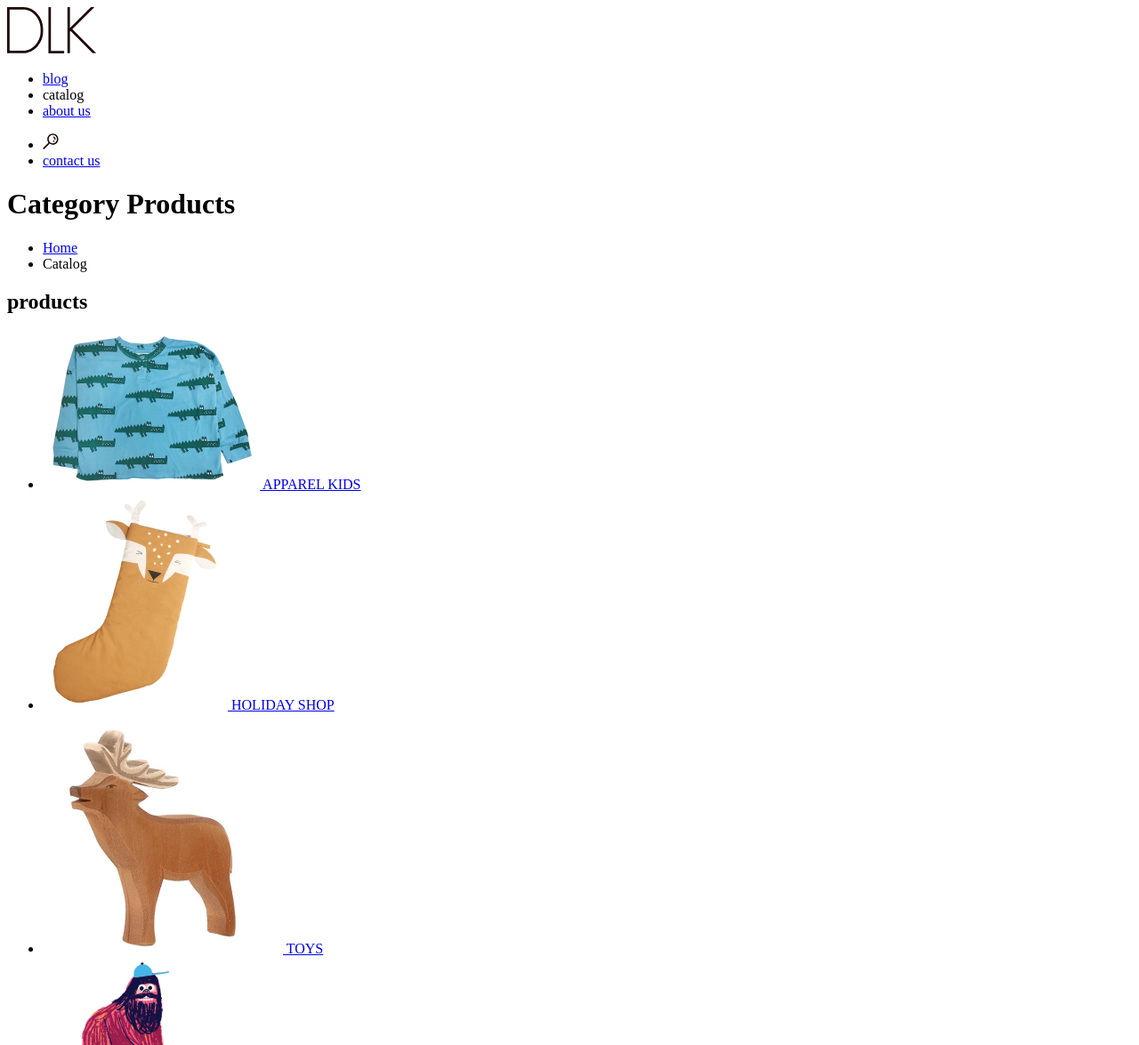
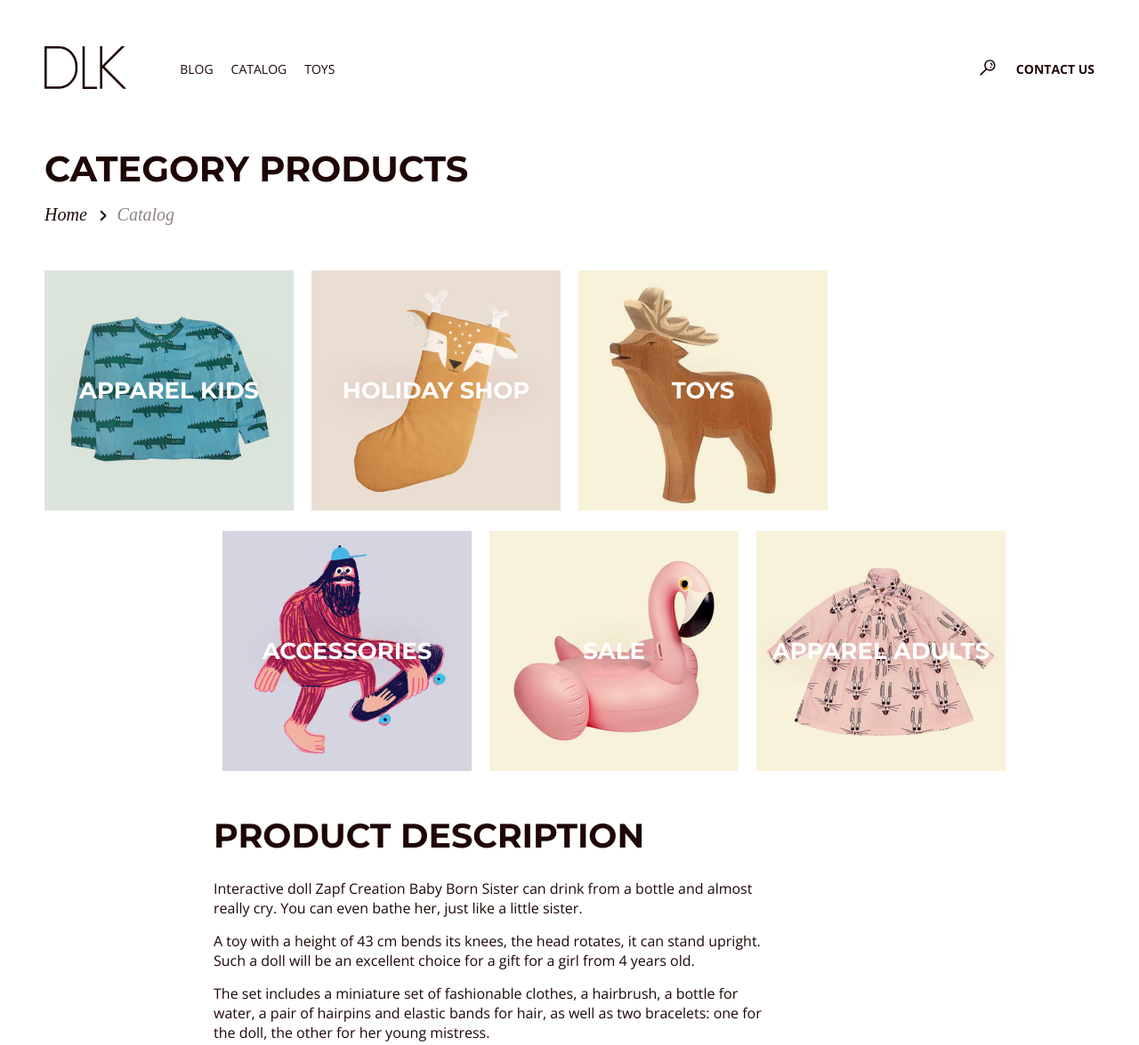
Before and after one commit to dl-academy-edu/vt-idiyatov-alexander, a plain HTML site: page folders/CategoryProducts/index.html in a window 1280 px wide. Shown: the top 1175 px of the page at 89% size. Drawn offline with nearby package versions, Linux system fonts and the light colour scheme.

Commit message:
страница CategoryProducts

```diff
--- a/folders/CategoryProducts/index.html
+++ b/folders/CategoryProducts/index.html
@@ -3,58 +3,57 @@
   <head>
     <meta charset="UTF-8">
     <title>Design Life Kids</title>
+    <link href="https://fonts.googleapis.com/css?family=Montserrat:300,700|Open+Sans:400,700|Roboto&display=swap" rel="stylesheet">
+    <link rel="stylesheet" href="https://cdnjs.cloudflare.com/ajax/libs/normalize/8.0.1/normalize.min.css">
+    <link rel="stylesheet" href="/common.css">
+    <link rel="stylesheet" href="/folders/CategoryProducts/style.css">
   </head>
   <body>
-    <header>
-      <a href="/Index.html">
-        <img class="header-log" src="/images/logo.svg" alt="logo">
+    <header class="header container">
+      <a href="#">
+        <img class="header-log" src="/images/logo.svg" alt="logo" />
       </a>
       <nav class="header-nav">
-        <ul>
-          <li><a class="link" href="#">blog</a></li>
-          <li>catalog</li>
-          <li><a class="link" href="#">about us</a></li>
+        <ul class="header-list-links list-point-none">
+          <li><a class="link" href="/folders/Blog/index.html">blog</a></li>
+          <li><a class="link" href="#">catalog</a></li>
+          <li><a class="link" href="/folders/Toys/index.html">toys</a></li>
         </ul>
-        <ul>
+        <ul class="header-list-contacts list-point-none">
           <li><a href="#">
             <img class="header-button header-search-button" src="/images/search.svg" alt="search">
           </a></li>
-          <li><a class="link" href="#">contact us</a></li>
+          <li><a class="contact-link" href="#">contact us</a></li>
         </ul>
       </nav>
     </header>
     <main>
-      <h1 class="title">Category Products</h1>
-      <div class="breadcrumbs">
-        <ul class="breadcrumbs">
-          <li><a class="breadcrumbs-link" href="http://127.0.0.1:5500/Index.html">Home</a></li>
-          <li class="breadcrumbs-text">Catalog</li>
+      <h1 class="title container">Category Products</h1>
+      <div class="breadcrumbs container">
+        <ul class="breadcrumbs list-point-none">
+          <li><a class="breadcrumbs-link" href="/index.html">Home</a></li>
+          <li class="breadcrumbs-item"></li>
+          <li class="breadcrumbs-active">Catalog</li>
         </ul>
       </div>
-      <section class="products">
+      <section class="products container">
         <h2 class="hidden">products</h2>
-        <ul>
-          <li><a class="products-link" href="#">
-            <img class="products-img" src="/images/products1.jpg" alt="apparel kids">
-            APPAREL KIDS</a></li>
-          <li><a class="products-link" href="#">
-            <img class="products-img" src="/images/products2.jpg" alt="holiday shop">
-            HOLIDAY SHOP</a></li>
-          <li><a class="products-link" href="#">
-            <img class="products-img" src="/images/products3.jpg" alt="toys">
-            TOYS</a></li>
-          <li><a class="products-link" href="#">
-            <img class="products-img" src="/images/products4.jpg" alt="accessories">
-            ACCESSORIES</a></li>
-          <li><a class="products-link" href="#">
-            <img class="products-img" src="/images/products5.jpg" alt="sale">
-            SALE</a></li>
-          <li><a class="products-link" href="#">
-            <img class="products-img" src="/images/products6.jpg" alt="apparel adults">
-            APPAREL ADULTS</a></li>
-        </ul>
+          <div class="products-links">
+            <a class="products-link link-kids" href="#">
+              APPAREL KIDS</a>
+            <a class="products-link link-shop" href="#">
+              HOLIDAY SHOP</a>
+            <a class="products-link link-toys" href="/folders/Toys/index.html">
+              TOYS</a>
+            <a class="products-link link-accessories" href="#">
+              ACCESSORIES</a>
+            <a class="products-link link-sale" href="#">
+              SALE</a>
+            <a class="products-link link-apparel-adults" href="#">
+              APPAREL ADULTS</a>
+          </div>
       </section>
-      <section class="description">
+      <section class="description container">
         <h2 class="description-title">Product Description</h2>
         <p class="description-text">Interactive doll Zapf Creation Baby Born Sister can drink from a bottle and
           almost really cry. You can even bathe her, just like a little sister.</p>
@@ -66,40 +65,57 @@
       </section>
     </main>
     <footer class="footer">
+      <div class="footer-links container">
       <section class="navigation">
         <h2 class="navigation-title">Navigation</h2>
-        <ul class="customer information-list">
-          <li><a class="customer information-link" href="#">Contact us</a></li>
-          <li><a class="customer information-link" href="#">Sale Exclusions</a></li>
-          <li><a class="customer information-link" href="#">Shipping & Returns</a></li>
-          <li><a class="customer information-link" href="#">Terms & Conditions</a></li>
-          <li><a class="customer information-link" href="#">Privacy Policy</a></li>
-          <li><a class="customer information-link" href="#">Search</a></li>
+        <ul class="navigation-list  list-point-none">
+          <li><a class="navigation-link" href="/folders/Toys/index.html">Toys</a></li>
+          <li><a class="navigation-link" href="/folders/Blog/index.html">Blog</a></li>
+          <li><a class="navigation-link" href="#">Design Services</a></li>
+          <li><a class="navigation-link" href="#">Featured On</a></li>
+          <li><a class="navigation-link" href="#">2018 Holiday Catalog</a></li>
+          <li><a class="navigation-link" href="#">Shop By Designer</a></li>
+        </ul>
+      </section>
+      <section class="customer-information">
+        <h2 class="customer-information-title">Customer Information</h2>
+        <ul class="customer-information-list list-point-none">
+          <li><a class="customer-information-link" href="/folders/ContactUs/index.html">Contact Us</a></li>
+          <li><a class="customer-information-link" href="#">Sale Exclusions</a></li>
+          <li><a class="customer-information-link" href="#">Shipping & Returns</a></li>
+          <li><a class="customer-information-link" href="#">Terms & Conditions</a></li>
+          <li><a class="customer-information-link" href="#">Privacy Policy</a></li>
+          <li><a class="customer-information-link" href="#">Search</a></li>
         </ul>
       </section>
       <section class="connect">
         <h2 class="connect-title">Connect</h2>
-        <form action="#">
-          <input placeholder="Email" id="form-email" type="email" name="email">
-          <button type="submit">join</button>
+        <form class="form-email" action="#">
+          <label class="email">
+          <input placeholder="Email" type="email" name="email" class="email-input">
+          </label>
+          <button class="email-button button" type="submit">join</button>
         </form>
-        <ul class="social-link">
+        <ul class="social-link list-point-none">
           <li><a href="#"><img class="social-img" src="/images/facebook.svg" alt="facebook" aria-label="facebook"></a></li>
           <li><a href="#"><img class="social-img" src="/images/twitter.svg" alt="twitter" aria-label="twitter"></a></li>
           <li><a href="#"><img class="social-img" src="/images/pinterest.svg" alt="pinterest" aria-label="pinterest"></a></li>
           <li><a href="#"><img class="social-img" src="/images/instagram.svg" alt="instagram" aria-label="instagram"></a></li>
         </ul>
       </section>
-      <div class="rating">
-        <p class="rating">Company Rating</p>
-        <span class="rating">&#9734;</span>
-        <span class="rating">&#9734;</span>
-        <span class="rating">&#9734;</span>
-        <span class="rating">&#9734;</span>
-        <span class="rating">&#9734;</span>
       </div>
+      <div class="footer-information container">
+        <div class="company-rating">
+          <p class="rating-text">Company Rating</p>
+        <span class="rating-star"></span>
+        <span class="rating-star"></span>
+        <span class="rating-star"></span>
+        <span class="rating-star"></span>
+        <span class="rating-star rating-star_deactive"></span>
+        </div>
       <p class="copyright">Copyright © 2018 Dlk • Design Life Kids</p>
-      <a class="web design-link" href="#">Web Design — Direct Line Development</a>
+      <a class="web-design-link" href="#">Web Design — Direct Line Development</a>
+      </div>
     </footer>
   </body>
 </html>
--- /dev/null
+++ b/folders/CategoryProducts/style.css
@@ -0,0 +1,177 @@
+
+
+.title {
+  font-family: Montserrat;
+font-weight: bold;
+font-size: 40px;
+line-height: 49px;
+text-transform: uppercase;
+color: #1E0606;
+margin-top: 20px;
+margin-bottom: 8px;
+}
+
+.breadcrumbs {
+  display: flex;
+  min-width: 146px;
+  justify-content: space-between;
+  position: relative;
+  margin-top: 7px;
+  margin-bottom: 25px;
+}
+
+.breadcrumbs-item::before {
+  content: "";
+  position: absolute;
+  top: 12px;
+  left: 65px;
+  transform: rotate(45deg);
+  width: 2px;
+  height: 8px;
+  background-color:  #1E0606;
+}
+
+.breadcrumbs-item::after {
+  content: "";
+  position: absolute;
+  top: 7px;
+  left: 65px;
+  transform: rotate(-45deg);
+  width: 2px;
+  height: 8px;
+  background-color:  #1E0606;
+}
+
+.breadcrumbs-link {
+  font-family: Crimson Text;
+font-style: italic;
+font-size: 20px;
+line-height: 25px;
+color: #1E0606;
+}
+
+.breadcrumbs-active {
+
+font-family: Crimson Text;
+font-style: italic;
+font-size: 20px;
+line-height: 25px;
+color: #1E0606;
+opacity: .5;
+}
+
+  .breadcrumbs-link:hover {
+    opacity: .75;
+  }
+
+.breadcrumbs-link:active {
+    color: #1E0606;
+    opacity: 1;
+  }
+
+.products-links {
+    display: flex;
+    flex-wrap: wrap;
+  }
+
+.products-link:nth-child(4) {
+  margin-left: 200px;
+}
+
+.products-link {
+  font-family: Montserrat;
+  font-weight: bold;
+  font-size: 26px;
+  line-height: 32px;
+  text-align: center;
+  text-transform: uppercase;
+  color: #FFFFFF;
+  text-shadow: 0px 0px 40px rgba(147, 3, 3, 0.25);
+  width: 280px;
+  margin-bottom: 23px;
+  height: 270px;
+  display: flex;
+  justify-content: center;
+  align-items: center;
+  margin-right: 20px;
+}
+
+.products-link:hover {
+  text-decoration-line: underline;
+}
+
+.products-link:active {
+  text-decoration-line: underline;
+  cursor: none;
+}
+
+.link-kids {
+  background: #DBE4DB;
+  background-image: url(/images/product-1.png);
+  background-position: center;
+  background-repeat: no-repeat;
+  background-blend-mode: multiply;
+  }
+
+.link-shop {
+  background: rgba(186, 142, 107, 0.3);
+  background-image: url(/images/product-2.png);
+  background-position: center;
+  background-repeat: no-repeat;
+}
+
+.link-toys {
+  background: #F8F2DA;
+  background-image: url(/images/product-3.png);
+  background-position: center;
+  background-repeat: no-repeat;
+  background-blend-mode: multiply;
+}
+
+.link-accessories {
+  background: rgba(9, 3, 79, 0.17);
+  background-image: url(/images/product-4.png);
+  background-position: center;
+  background-repeat: no-repeat;
+  /* margin-left: 200px; */
+}
+
+.link-sale {
+  background: #F8F2DA;
+  background-image: url(/images/product-5.png);
+  background-position: center;
+  background-repeat: no-repeat;
+  background-blend-mode: multiply;
+}
+
+.link-apparel-adults {
+  background: #F8F2DA;
+  background-image: url(/images/product-6.png);
+  background-position: center;
+  background-repeat: no-repeat;
+  background-blend-mode: multiply;
+}
+
+.description {
+  max-width: 680px;
+  margin-left: 220px;
+}
+
+.description-title {
+  margin: 25px 0;
+  padding-top: 2px;
+  font-family: Montserrat;
+  font-weight: bold;
+  font-size: 38px;
+  line-height: 46px;
+  text-transform: uppercase;
+  color: #1E0606
+}
+
+.description-text {
+  margin: 15px 0;
+  font-family: Open Sans;
+font-size: 16px;
+line-height: 22px;
+color: #1E0606;
+}
```
